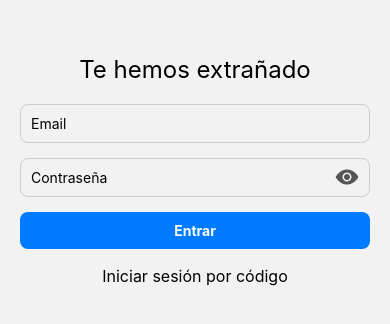
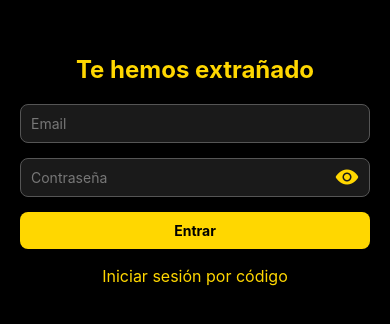
Before and after one commit to JuanmaGrispo/react-native-grupo5, a React Native app in the folder react-grupo5/: screen /Login in a window 390 px wide. Shown: the part 252-576 px from the top of the page. Built offline with nearby package versions, Linux system fonts and the light colour scheme; what expo-notifications would draw is missing.

Commit message:
cambio colores login

```diff
--- a/react-grupo5/src/components/Confirm0tp/index.js
+++ b/react-grupo5/src/components/Confirm0tp/index.js
@@ -1,3 +1,5 @@
+
+
 import React, { useRef, useState, useContext } from "react";
 import { View, Text, TextInput, TouchableOpacity, StyleSheet, Alert } from "react-native";
 import { AuthContext } from "../../context/AuthContext";
@@ -65,7 +67,6 @@ if (response && response.accessToken) {
         setErrorMsg("Código incorrecto");
       }
     } catch (error) {
-      console.error("Error al verificar OTP:", error);
       setStatus("error");
       setErrorMsg("Código incorrecto");
     }
@@ -80,7 +81,6 @@ if (response && response.accessToken) {
       inputs.current[0].focus();
       Alert.alert("Código enviado", "Se envió un nuevo código a tu correo.");
     } catch (error) {
-      console.error(error);
       Alert.alert("Error", "No se pudo reenviar el código.");
     }
   };
@@ -88,7 +88,7 @@ if (response && response.accessToken) {
   return (
     <View style={styles.container}>
       <Text style={styles.title}>Confirmar Código</Text>
-      <Text style={styles.subtitle}>Ingresá el código de 6 dígitos que te enviamos a {email}</Text>
+      <Text style={styles.subtitle}>Ingresá el código enviado a {email}</Text>
 
       <View style={styles.otpContainer}>
         {otp.map((digit, index) => (
@@ -124,31 +124,40 @@ const styles = StyleSheet.create({
     flex: 1,
     justifyContent: "center",
     alignItems: "center",
-    backgroundColor: "#f5f5f5",
+    backgroundColor: "#000",
     paddingHorizontal: 20,
   },
-  title: { fontSize: 22, marginBottom: 8, fontWeight: "bold" },
-  subtitle: { fontSize: 14, color: "#555", textAlign: "center", marginBottom: 20 },
+  title: {
+    fontSize: 22,
+    marginBottom: 8,
+    fontWeight: "bold",
+    color: "#FFD700"
+  },
+  subtitle: {
+    fontSize: 14,
+    color: "#B3B3B3",
+    textAlign: "center",
+    marginBottom: 20
+  },
   otpContainer: {
     flexDirection: "row",
     justifyContent: "space-between",
     width: "80%",
+    gap: 10,
     marginBottom: 10,
-  marginLeft: -25,
+    marginLeft: -60,
   },
   otpInput: {
     width: 45,
     height: 50,
-  backgroundColor: "#fff",
+    backgroundColor: "#1A1A1A",
     borderWidth: 1,
-  borderColor: "#ccc",
+    borderColor: "#555",
     borderRadius: 8,
     textAlign: "center",
+    color: "#FFD700",
     fontSize: 20,
-  marginHorizontal: 2,
   },
-
-
   errorText: {
     color: "red",
     fontSize: 12,
@@ -159,7 +168,7 @@ otpInput: {
   },
   resendText: {
     fontSize: 14,
-    color: "#000",
+    color: "#FFD700",
   },
 });
 
--- a/react-grupo5/src/components/Login/index.js
+++ b/react-grupo5/src/components/Login/index.js
@@ -1,3 +1,5 @@
+
+
 import React, { useState, useContext } from "react";
 import { View, Text, TextInput, TouchableOpacity, StyleSheet } from "react-native";
 import { Ionicons } from "@expo/vector-icons";
@@ -15,15 +17,8 @@ const LoginScreen = ({ navigation }) => {
 
   const handleLogin = async () => {
     setErrorMsg("");
-
-    if (!email.includes("@")) {
-      setErrorMsg("Ingrese un email válido.");
-      return;
-    }
-    if (!password) {
-      setErrorMsg("Ingrese su contraseña.");
-      return;
-    }
+    if (!email.includes("@")) return setErrorMsg("Ingrese un email válido.");
+    if (!password) return setErrorMsg("Ingrese su contraseña.");
 
     try {
       setLoading(true);
@@ -33,7 +28,7 @@ const LoginScreen = ({ navigation }) => {
         mode: "password"
       });
 
-      if (response.data && response.data.accessToken) {
+      if (response.data?.accessToken) {
         const token = response.data.accessToken;
         await saveToken(token);
         await login(token);
@@ -41,7 +36,6 @@ const LoginScreen = ({ navigation }) => {
         setErrorMsg("Credenciales incorrectas.");
       }
     } catch (error) {
-      console.error("Error login:", error.response?.data || error.message);
       if (error.response?.status === 401) {
         setErrorMsg("Credenciales incorrectas.");
       } else {
@@ -59,6 +53,7 @@ const LoginScreen = ({ navigation }) => {
       <TextInput
         style={styles.input}
         placeholder="Email"
+        placeholderTextColor="#777"
         value={email}
         keyboardType="email-address"
         autoCapitalize="none"
@@ -69,12 +64,13 @@ const LoginScreen = ({ navigation }) => {
         <TextInput
           style={styles.passwordInput}
           placeholder="Contraseña"
+          placeholderTextColor="#777"
           value={password}
           secureTextEntry={!showPassword}
           onChangeText={setPassword}
         />
         <TouchableOpacity onPress={() => setShowPassword(!showPassword)}>
-          <Ionicons name={showPassword ? "eye-off" : "eye"} size={24} color="#555" />
+          <Ionicons name={showPassword ? "eye-off" : "eye"} size={24} color="#FFD700" />
         </TouchableOpacity>
       </View>
 
@@ -94,22 +90,65 @@ const LoginScreen = ({ navigation }) => {
 export default LoginScreen;
 
 const styles = StyleSheet.create({
-  container: { flex: 1, justifyContent: "center", alignItems: "center", paddingHorizontal: 20 },
-  title: { fontSize: 24, marginBottom: 20 },
-  input: { borderWidth: 1, padding: 10, width: "100%", marginBottom: 15, borderColor: "#ccc", borderRadius: 8 },
+  container: {
+    flex: 1,
+    justifyContent: "center",
+    alignItems: "center",
+    paddingHorizontal: 20,
+    backgroundColor: "#000"
+  },
+  title: {
+    fontSize: 24,
+    marginBottom: 20,
+    fontWeight: "bold",
+    color: "#FFD700"
+  },
+  input: {
+    backgroundColor: "#1A1A1A",
+    color: "#FFD700",
+    borderWidth: 1,
+    padding: 10,
+    width: "100%",
+    marginBottom: 15,
+    borderColor: "#555",
+    borderRadius: 8
+  },
   passwordContainer: {
     flexDirection: "row",
     alignItems: "center",
+    backgroundColor: "#1A1A1A",
     borderWidth: 1,
-    borderColor: "#ccc",
+    borderColor: "#555",
     borderRadius: 8,
     width: "100%",
     paddingHorizontal: 10,
     marginBottom: 15,
   },
-  passwordInput: { flex: 1, paddingVertical: 10 },
-  button: { backgroundColor: "#007AFF", padding: 10, borderRadius: 8, width: "100%", alignItems: "center", marginBottom: 12 },
-  buttonText: { color: "#fff", fontWeight: "bold" },
-  linkText: { color: "#000", fontSize: 16, marginTop: 5 },
-  errorText: { color: "red", marginBottom: 10, fontSize: 14 },
+  passwordInput: {
+    flex: 1,
+    paddingVertical: 10,
+    color: "#FFD700"
+  },
+  button: {
+    backgroundColor: "#FFD700",
+    padding: 10,
+    borderRadius: 8,
+    width: "100%",
+    alignItems: "center",
+    marginBottom: 12
+  },
+  buttonText: {
+    color: "#000",
+    fontWeight: "bold"
+  },
+  linkText: {
+    color: "#FFD700",
+    fontSize: 16,
+    marginTop: 5
+  },
+  errorText: {
+    color: "red",
+    marginBottom: 10,
+    fontSize: 14
+  },
 });
--- a/react-grupo5/src/components/Mail/index.js
+++ b/react-grupo5/src/components/Mail/index.js
@@ -9,19 +9,16 @@ const MailScreen = ({ navigation }) => {
   const handleSendCode = async () => {
     setErrorMsg("");
 
-    // 1️⃣ Validar email
     if (!email.includes("@")) {
       setErrorMsg("Ingrese un email válido.");
       return;
     }
 
     try {
-      // 2️⃣ Llamar al backend para iniciar OTP
       await startOtpLogin(email);
       navigation.navigate("ConfirmOtp", { email });
     } catch (error) {
       console.error("Error enviando OTP:", error);
-      // 3️⃣ Mensaje según status
       if (error.response?.status === 404) {
         setErrorMsg("Credenciales incorrectas.");
       } else {
@@ -37,6 +34,7 @@ const MailScreen = ({ navigation }) => {
       <TextInput
         style={styles.input}
         placeholder="Ingrese su email"
+        placeholderTextColor="#777"
         value={email}
         onChangeText={(text) => {
           setEmail(text);
@@ -56,12 +54,50 @@ const MailScreen = ({ navigation }) => {
 };
 
 const styles = StyleSheet.create({
-  container: { flex: 1, justifyContent: "center", alignItems: "center", backgroundColor: "#f5f5f5", paddingHorizontal: 20 },
-  title: { fontSize: 22, marginBottom: 16 },
-  input: { width: "100%", backgroundColor: "#fff", padding: 10, borderRadius: 8, marginBottom: 8, borderWidth: 1, borderColor: "#ccc" },
-  button: { backgroundColor: "#007AFF", padding: 12, borderRadius: 8, width: "100%", alignItems: "center", marginTop: 8 },
-  buttonText: { color: "#fff", fontWeight: "bold" },
-  errorText: { color: "red", fontSize: 14, marginBottom: 8 },
+  container: {
+    flex: 1,
+    justifyContent: "center",
+    alignItems: "center",
+    backgroundColor: "#000",
+    paddingHorizontal: 20
+  },
+  title: {
+    fontSize: 28,
+    color: "#FFD700",
+    fontWeight: "bold",
+    marginBottom: 20
+  },
+  input: {
+    width: "100%",
+    backgroundColor: "#111",
+    color: "#FFF",
+    padding: 12,
+    borderRadius: 8,
+    marginBottom: 10,
+    borderWidth: 1,
+    borderColor: "#333"
+  },
+
+  // 🔥 Botón amarillo
+  button: {
+    backgroundColor: "#FFD700",
+    padding: 14,
+    borderRadius: 8,
+    width: "100%",
+    alignItems: "center",
+    marginTop: 10
+  },
+  buttonText: {
+    color: "#000",
+    fontWeight: "bold",
+    fontSize: 16
+  },
+
+  errorText: {
+    color: "#FF4444",
+    fontSize: 14,
+    marginBottom: 8
+  },
 });
 
 export default MailScreen;
--- a/react-grupo5/src/components/Welcome/index.js
+++ b/react-grupo5/src/components/Welcome/index.js
@@ -46,8 +46,8 @@ const WelcomeScreen = ({ navigation }) => {
   if (checkingBiometrics) {
     return (
       <View style={styles.container}>
-        <ActivityIndicator size="large" color="#007AFF" />
-        <Text style={{ marginTop: 16 }}>Verificando identidad...</Text>
+        <ActivityIndicator size="large" color="#FFD700" />
+        <Text style={styles.loadingText}>Verificando identidad...</Text>
       </View>
     );
   }
@@ -55,12 +55,10 @@ const WelcomeScreen = ({ navigation }) => {
   if (showWelcome) {
     return (
       <View style={styles.container}>
-        {}
         <View style={styles.header}>
           <Text style={styles.gymName}>RitmoFit</Text>
         </View>
 
-        {}
         <View style={styles.content}>
           <Text style={styles.welcomeText}>Bienvenido/a</Text>
 
@@ -85,7 +83,7 @@ const WelcomeScreen = ({ navigation }) => {
 const styles = StyleSheet.create({
   container: {
     flex: 1,
-    backgroundColor: "#f5f5f5",
+    backgroundColor: "#000",
     padding: 16
   },
   header: {
@@ -93,9 +91,9 @@ const styles = StyleSheet.create({
     marginTop: 100,
   },
   gymName: {
-    fontSize: 35,
+    fontSize: 40,
     fontWeight: "bold",
-    color: "#000",
+    color: "#FFD700",
   },
   content: {
     flex: 1,
@@ -103,30 +101,34 @@ const styles = StyleSheet.create({
     alignItems: "center",
   },
   welcomeText: {
-    fontSize: 21,
-    fontWeight: "600",
-    color: "#333",
-    marginBottom: 10
+    fontSize: 26,
+    fontWeight: "bold",
+    color: "#FFD700",
+    marginBottom: 12
   },
   description: {
     fontSize: 16,
-    color: "#666",
+    color: "#CCCCCC",
     textAlign: "center",
     marginBottom: 30,
     paddingHorizontal: 20
   },
 button: {
-    backgroundColor: "#007AFF",
-    padding: 12,
-    borderRadius: 8,
+  backgroundColor: "#FFD700",
+  padding: 14,
+  borderRadius: 10,
   width: "70%",
   alignItems: "center"
 },
 buttonText: {
-    color: "#fff",
+  color: "#000",
   fontSize: 18,
   fontWeight: "bold"
 },
+  loadingText: {
+    marginTop: 16,
+    color: "#CCCCCC"
+  }
 });
 
 export default WelcomeScreen;
```
Also changed, not shown: 1 other file (tests, documents, lock files or other folders). Lines whose indentation alone changed are shown as unchanged.
